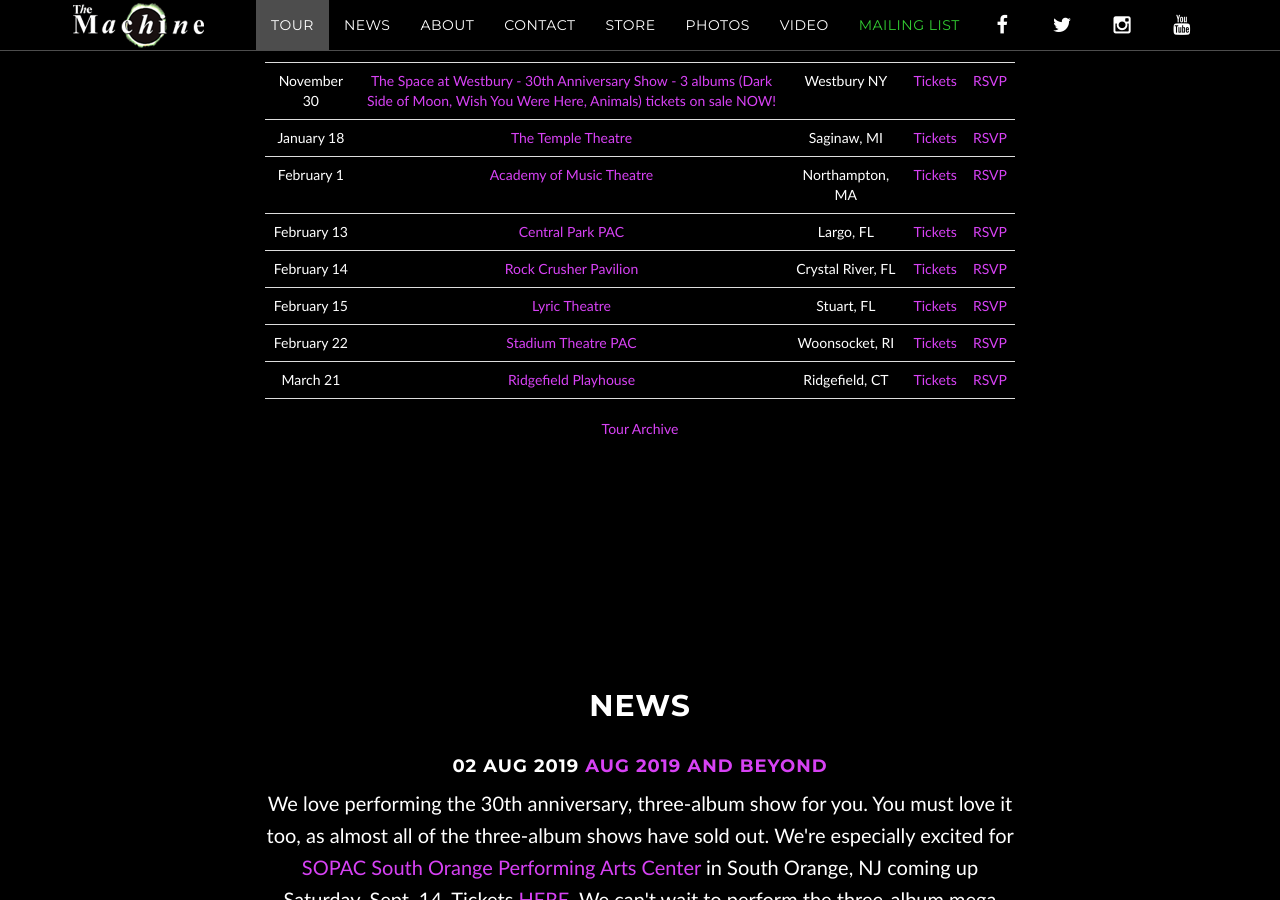
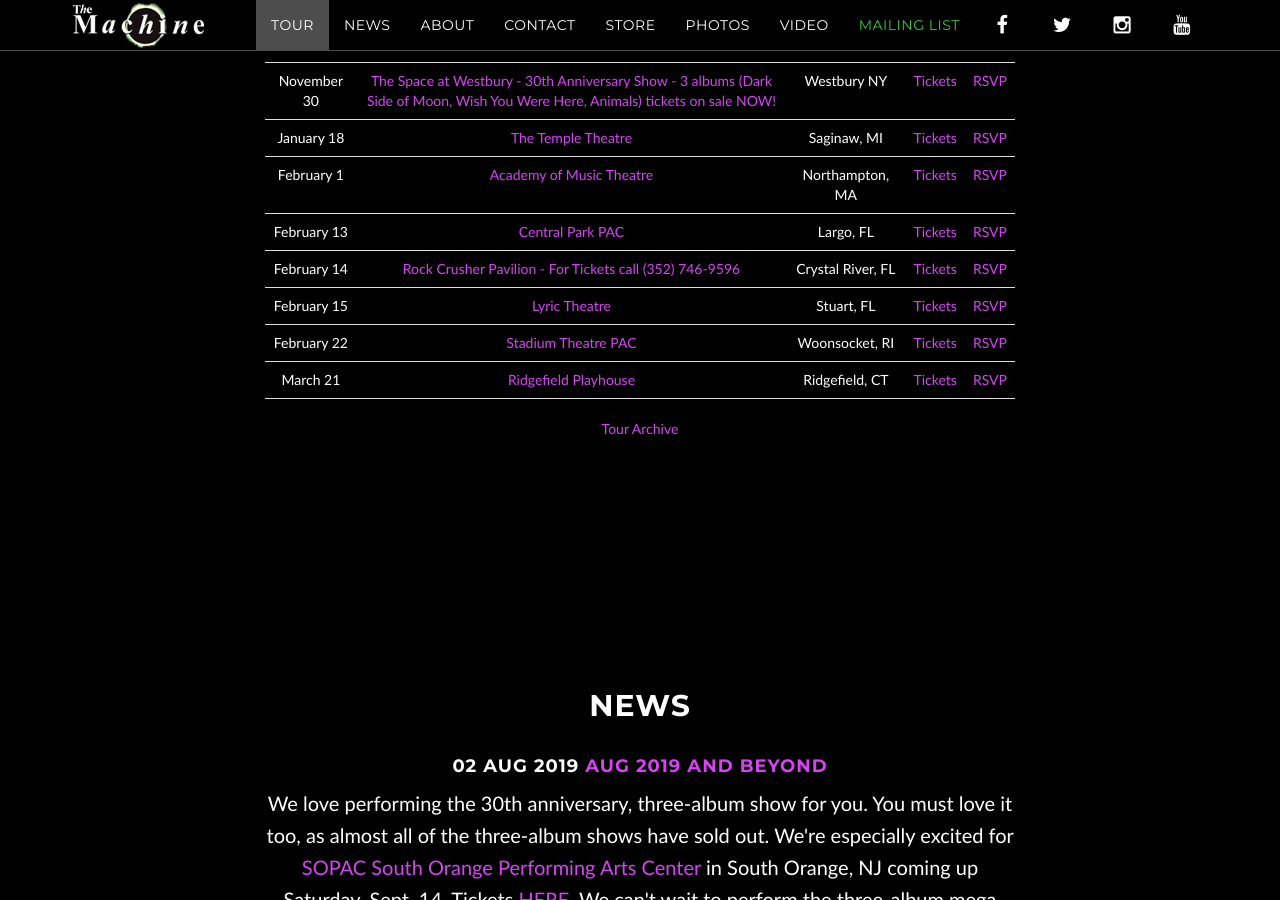
Before and after one commit to machineweb/machineweb.github.io, a Jekyll site: the page built from index.html, in a window 1280 px wide and 900 px high, scrolled down 1882 px. Built offline with Jekyll 4.4.1, drawn with Linux system fonts in a browser that asks for light colours; comment, search, counter and statistics services are not loaded.

Commit message:
Updated tour

```diff
--- a/_data/tour.yml
+++ b/_data/tour.yml
@@ -4011,10 +4011,10 @@
     order: "1581570000000"
 
   - date: "February 14 2020"
-    venue: "Rock Crusher Pavilion"
-    venue-url: ""
+    venue: "Rock Crusher Pavilion - For Tickets call (352) 746-9596"
+    venue-url: "https://rockcrusherevents.com/"
     location: "Crystal River, FL"
-    tickets-url: ""
+    tickets-url: "https://rockcrusherevents.com/"
     rsvp-url: ""
     order: "1581656400000"
 
```
